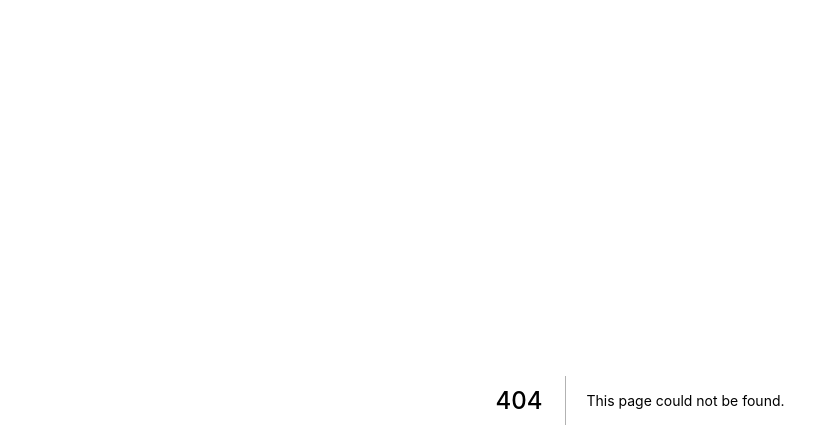
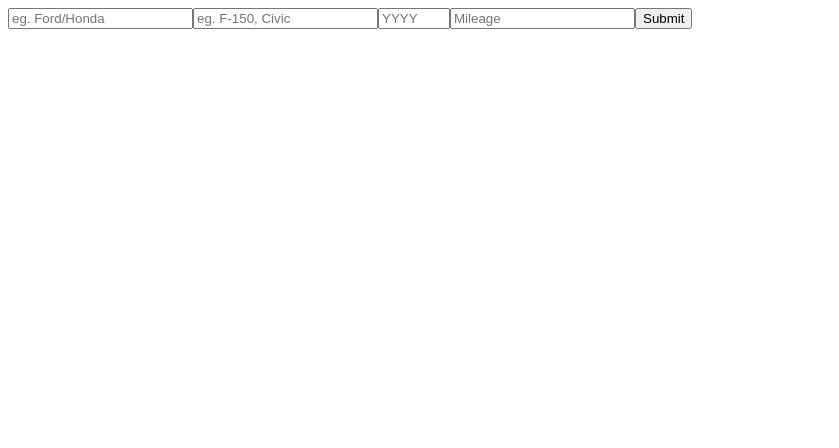
Before and after one commit to cjforbz/jeffs-garage, a Next.js app: page /createVehicle in a window 1280 px wide. Before the commit this address had no page. Shown: the top 448 px of the page, without its empty margins (0-839 px from the left). Built offline with nearby package versions, Linux system fonts and the light colour scheme; no server answers.

Commit message:
added vehicle form for creating/editing vehicles

```diff
--- a/components/VehicleForm.tsx
+++ b/components/VehicleForm.tsx
@@ -1,11 +1,74 @@
-import { useState, ChangeEvent } from 'react';
+import { useState, ChangeEvent, useEffect } from 'react';
+import { useSession } from 'next-auth/react';
 import axios from 'axios';
 
 const VehicleForm = () => {
+  const { data: session, status } = useSession();
+
   const [formData, setFormData] = useState({
     make: '',
     model: '',
     year: '',
     mileage: '',
   });
+  const { make, model, year, mileage } = formData;
+
+  useEffect(() => {
+    console.log(status);
+  });
+
+  const handleChange = (e: ChangeEvent<HTMLInputElement>) => {
+    const name = e.target.name,
+      val = e.target.value;
+    setFormData({ ...formData, [name]: val });
+  };
+
+  const handleSubmit = () => {
+    console.log(session, formData);
+  };
+
+  return (
+    <div>
+      <form onSubmit={handleSubmit}>
+        <input
+          name="make"
+          placeholder="eg. Ford/Honda"
+          value={make}
+          onChange={handleChange}
+        />
+
+        <input
+          name="model"
+          placeholder="eg. F-150, Civic"
+          value={model}
+          onChange={handleChange}
+        />
+
+        <input
+          name="year"
+          type="number"
+          min={1886}
+          max={2100}
+          step={1}
+          placeholder="YYYY"
+          value={year}
+          onChange={handleChange}
+        />
+
+        <input
+          name="mileage"
+          type="number"
+          min={0}
+          step={1}
+          placeholder="Mileage"
+          value={mileage}
+          onChange={handleChange}
+        />
+
+        <button type="submit">Submit</button>
+      </form>
+    </div>
+  );
 };
+
+export default VehicleForm;
--- /dev/null
+++ b/pages/createVehicle.tsx
@@ -0,0 +1,8 @@
+import VehicleForm from '../components/VehicleForm';
+import type { NextPage } from 'next';
+
+const CreateVehicle: NextPage = () => {
+  return <VehicleForm />;
+};
+
+export default CreateVehicle;
```
